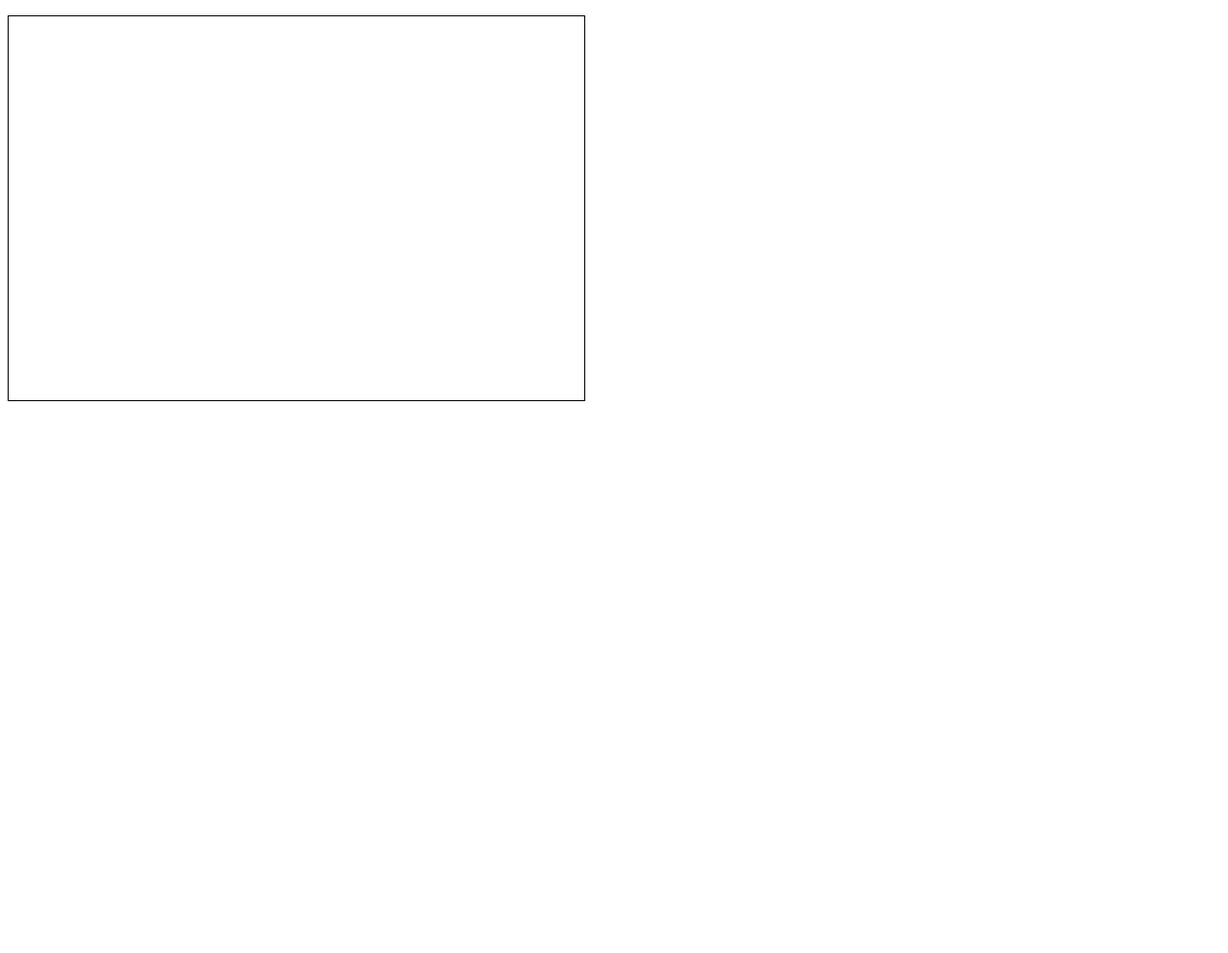
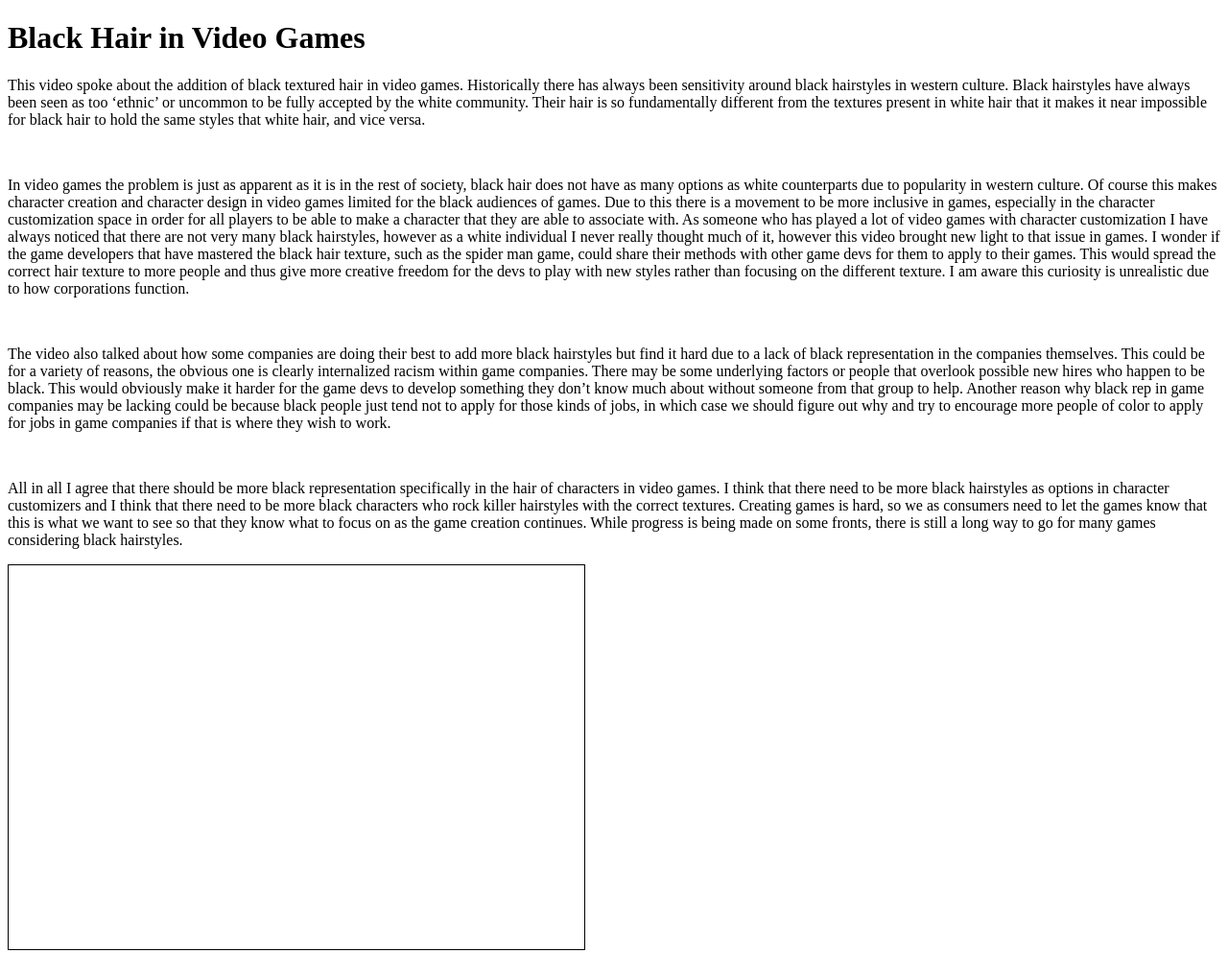
Before and after one commit to horseplay333/horseplay333.github.io, a plain HTML site: page blackhair.html in a window 1280 px wide. Shown: the whole page at 96% size. Before the commit the page ends 800 px from the top, so only its background shows below. Drawn offline with Linux system fonts and the light colour scheme.

Commit message:
Update blackhair.html

```diff
--- a/blackhair.html
+++ b/blackhair.html
@@ -3,7 +3,7 @@
 <head>
 <meta charset="UTF-8">
 <meta name="viewport" content="width=device-width, initial-scale=1.0">
-<title>Smiley Face Canvas</title>
+<title> Black Hair in Video Games </title>
 <style>
 
     body {
@@ -17,8 +17,23 @@
 </style>
 </head>
 <body>
-
+<h1>
+    Black Hair in Video Games
+</h1>
     <p>
+        This video spoke about the addition of black textured hair in video games. Historically there has always been sensitivity around black hairstyles in western culture. Black hairstyles have always been seen as too ‘ethnic’ or uncommon to be fully accepted by the white community. Their hair is so fundamentally different from the textures present in white hair that it makes it near impossible for black hair to hold the same styles that white hair, and vice versa.
+    </p>
+    <br>
+    <p>
+        In video games the problem is just as apparent as it is in the rest of society, black hair does not have as many options as white counterparts due to popularity in western culture. Of course this makes character creation and character design in video games limited for the black audiences of games. Due to this there is a movement to be more inclusive in games, especially in the character customization space in order for all players to be able to make a character that they are able to associate with. As someone who has played a lot of video games with character customization I have always noticed that there are not very many black hairstyles, however as a white individual I never really thought much of it, however this video brought new light to that issue in games. I wonder if the game developers that have mastered the black hair texture, such as the spider man game, could share their methods with other game devs for them to apply to their games. This would spread the correct hair texture to more people and thus give more creative freedom for the devs to play with new styles rather than focusing on the different texture. I am aware this curiosity is unrealistic due to how corporations function.
+    </p>
+    <br>
+    <p>
+        The video also talked about how some companies are doing their best to add more black hairstyles but find it hard due to a lack of black representation in the companies themselves. This could be for a variety of reasons, the obvious one is clearly internalized racism within game companies. There may be some underlying factors or people that overlook possible new hires who happen to be black. This would obviously make it harder for the game devs to develop something they don’t know much about without someone from that group to help. Another reason why black rep in game companies may be lacking could be because black people just tend not to apply for those kinds of jobs, in which case we should figure out why and try to encourage more people of color to apply for jobs in game companies if that is where they wish to work.
+    </p>
+    <br>
+    <p>
+        All in all I agree that there should be more black representation specifically in the hair of characters in video games. I think that there need to be more black hairstyles as options in character customizers and I think that there need to be more black characters who rock killer hairstyles with the correct textures. Creating games is hard, so we as consumers need to let the games know that this is what we want to see so that they know what to focus on as the game creation continues. While progress is being made on some fronts, there is still a long way to go for many games considering black hairstyles.
     </p>
 
 <canvas id="smileyCanvas" width="600" height="400"></canvas>
```
